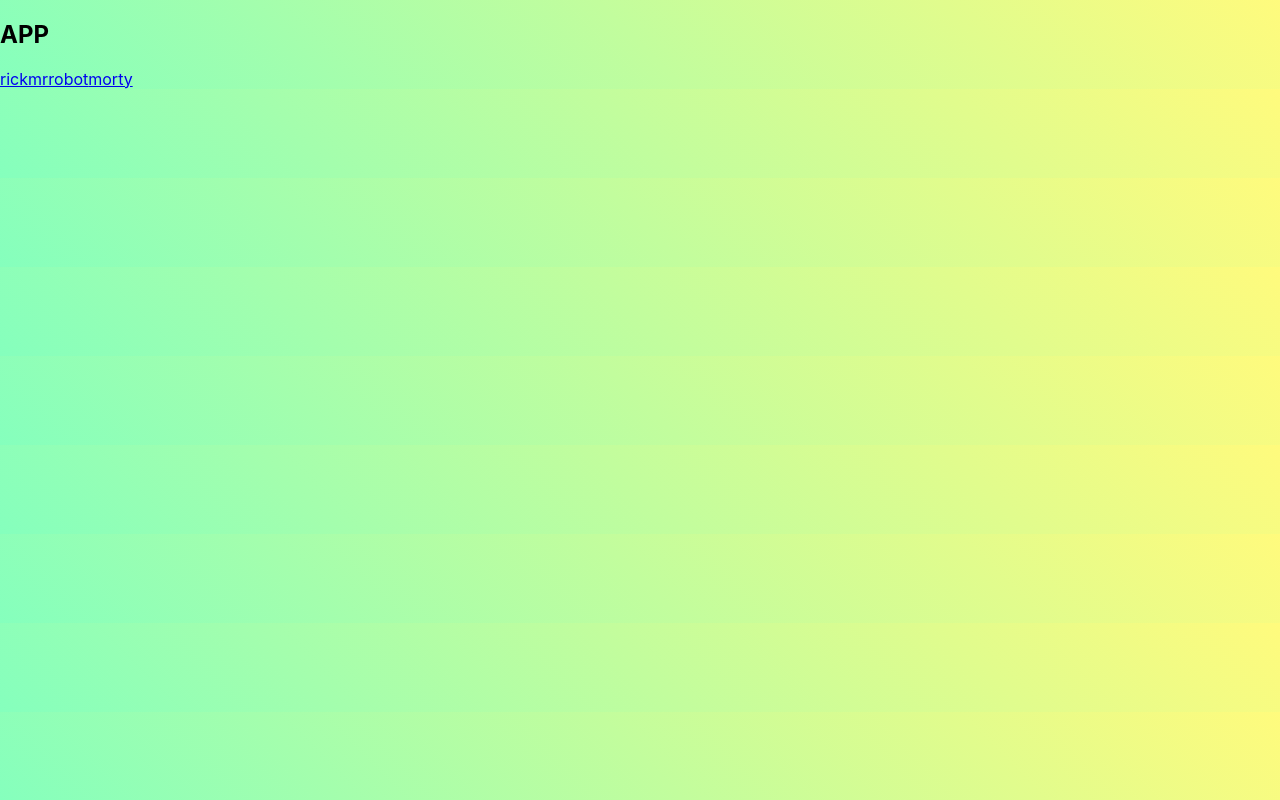
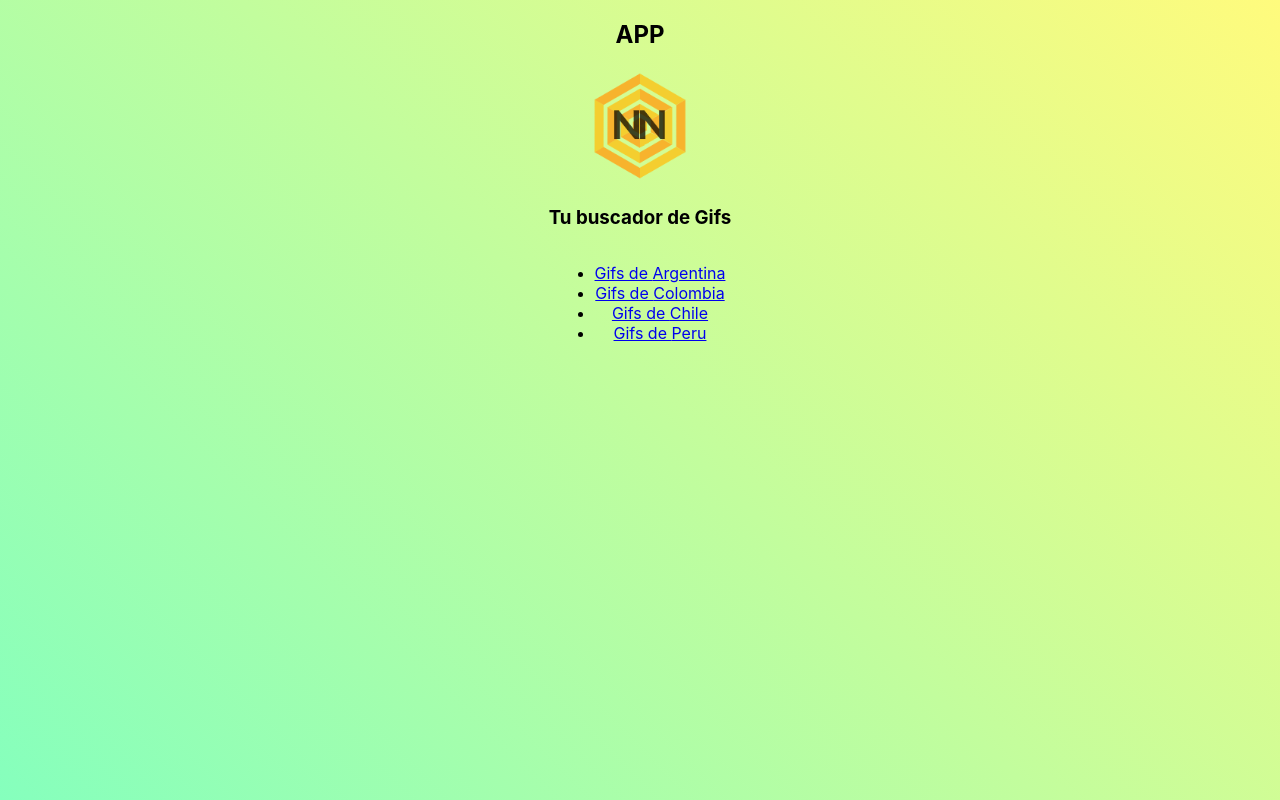
Before and after one commit to nicohnavarro/react_gifffs, a React (Create React App) app: page / in a window 1280 px wide. Built offline with nearby package versions, Linux system fonts and the light colour scheme.

Commit message:
:art: add structure

```diff
--- a/src/App.css
+++ b/src/App.css
@@ -1,4 +1,5 @@
 .App{
+    height: 100vh;
 }
 
 .App-content{
@@ -7,3 +8,7 @@
  text-align: center;
  align-items: center;
 }
+
+.App-logo{
+    width: 100px;
+}
--- a/src/App.js
+++ b/src/App.js
@@ -1,17 +1,34 @@
 import React from "react";
 import "./App.css";
-import ListGifs from "./components/ListGifs";
+import Home from './pages/Home'
+import Detail from './pages/Detail'
+import SearchResults from './pages/SearchResults'
+
 import { Route, Link } from "wouter";
 const App = () => {
-
   return (
     <div className="App">
-      <h2>APP</h2>
-      <Link to='/gif/rick'>rick</Link>
-      <Link to='/gif/mrrobot'>mrrobot</Link>
-      <Link to='/gif/morty'>morty</Link>
       <section className="App-content">
-        <Route path="/gif/:keyword" component={ListGifs} />
+        <h2>APP</h2>
+        <Link to="/">
+          <img
+            className="App-logo"
+            src="./images/logo.png"
+            alt="Gifffs Logo"
+          ></img>
+        </Link>
+        <Route
+          path='/'
+          component={Home}
+        />
+        <Route
+          path='/search/:keyword'
+          component={SearchResults}
+        />
+        <Route
+          path="/gif/:id"
+          component={Detail}
+        />
       </section>
     </div>
   );
--- a/src/components/Gif.js
+++ b/src/components/Gif/index.js
@@ -1,5 +1,5 @@
 import React from "react";
-import './Gif.css';
+import './styles.css';
 const Gif = ({ title, url, id}) => {
   return (
     <div className='Gif'>
--- a/src/components/ListGifs.js
+++ b/src/components/ListOfGifs/index.js
@@ -1,11 +1,11 @@
 import React, {useState,useEffect} from "react";
-import { getGifs } from "../services/getGifs";
-import Gif from "./Gif";
+import { getGifs } from "../../services/getGifs";
+import Gif from "../Gif";
 
 
 const ListGifs = ({ params}) => {
 
-    const {keyword} = params;
+  const {keyword} = params;
   const [gifs, setGifs] = useState([]);
 
   useEffect(() => {
--- /dev/null
+++ b/src/pages/Detail/index.js
@@ -0,0 +1,9 @@
+import React from 'react'
+
+export default function Detail({params}) {
+    return (
+        <div>
+            <h1>Gif con id {params.id}</h1>
+        </div>
+    )
+}
--- /dev/null
+++ b/src/pages/Home/index.js
@@ -0,0 +1,19 @@
+import React from 'react'
+import {Link} from 'wouter'
+
+const POPULAR_GIFS = ['Argentina','Colombia','Chile','Peru']
+
+export default function Home() {
+    return (
+        <>
+            <h3 className='App_title'>Tu buscador de Gifs</h3>
+            <ul>
+                {POPULAR_GIFS.map((popularGif)=>(
+                    <li key={popularGif}>
+                        <Link to={`/search/${popularGif}`}>Gifs de {popularGif}</Link>
+                    </li>
+                ))}
+            </ul>
+        </>
+    )
+}
--- /dev/null
+++ b/src/pages/SearchResults/index.js
@@ -0,0 +1,11 @@
+import React from 'react'
+import {Link} from 'wouter'
+import ListGifs from '../../components/ListOfGifs'
+
+export default function SearchResults({params}) {
+    return (
+        <>
+        <ListGifs params={params} />
+        </>
+    )
+}
```
Also changed, not shown: public/images/logo.png (added), src/components/Gif/styles.css (renamed from src/components/Gif.css).
